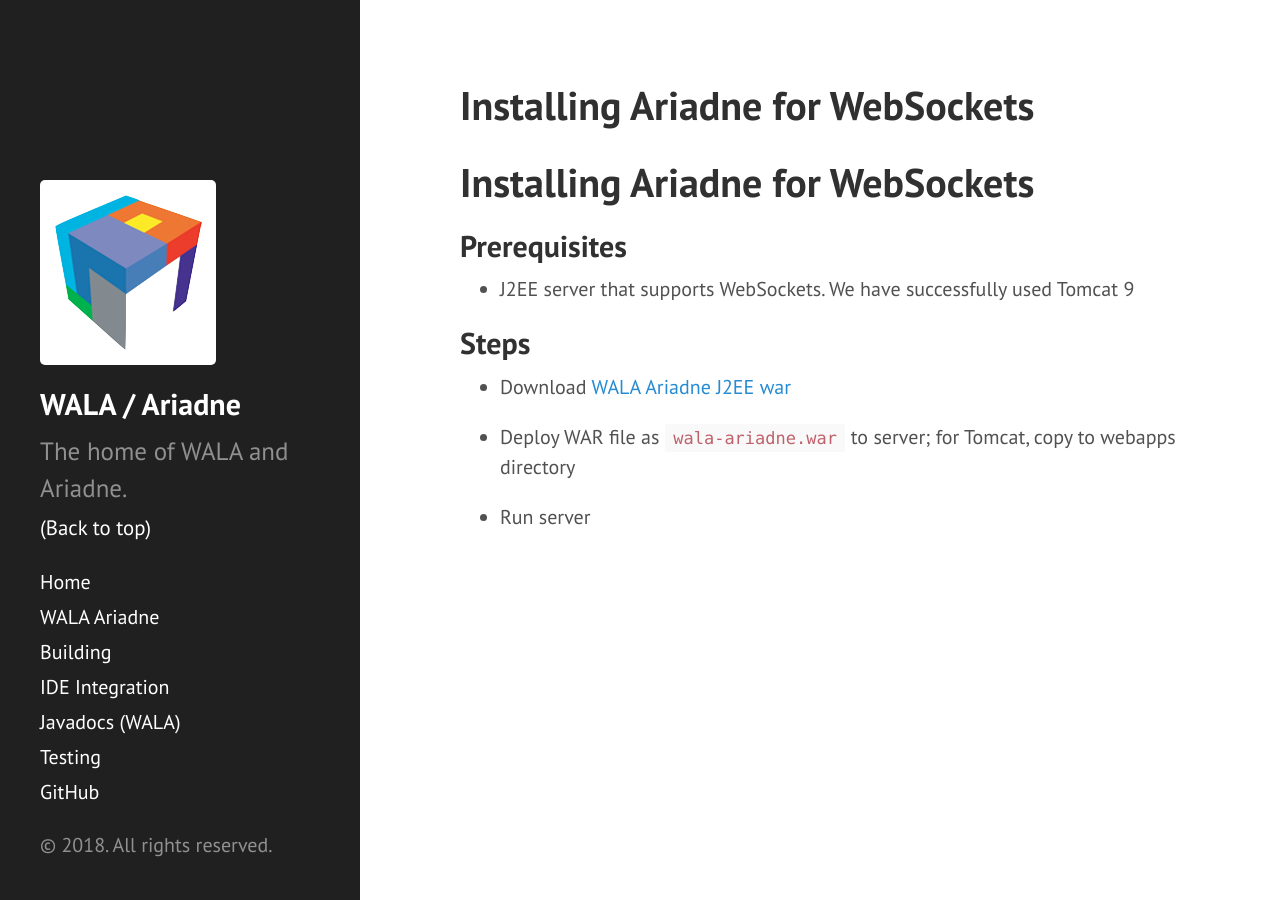
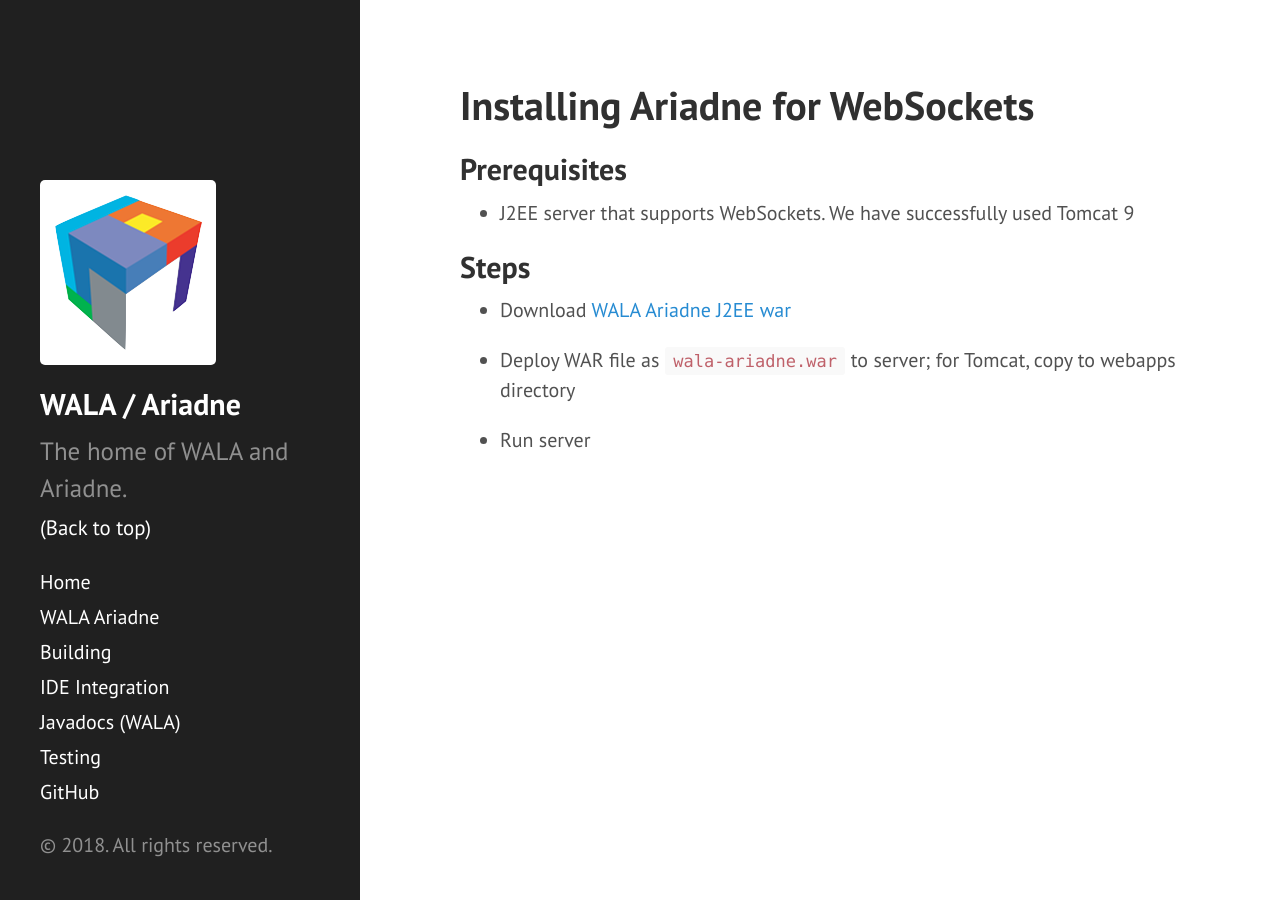
Before and after one commit to wala/wala.github.io, a Jekyll site: the page built from ariadne_websockets.md, in a window 1280 px wide. Built offline with Jekyll 4.4.1, drawn with Linux system fonts in a browser that asks for light colours; our own code applies the rules of GitHub Pages for plain Markdown files; some of the changed lines change nothing that is shown.

Commit message:
websockets

```diff
--- a/ariadne_websockets.md
+++ b/ariadne_websockets.md
@@ -1,4 +1,7 @@
-# Installing Ariadne for WebSockets
+---
+layout: page
+title: "Installing Ariadne for WebSockets "
+---
 
 ## Prerequisites
 
```
